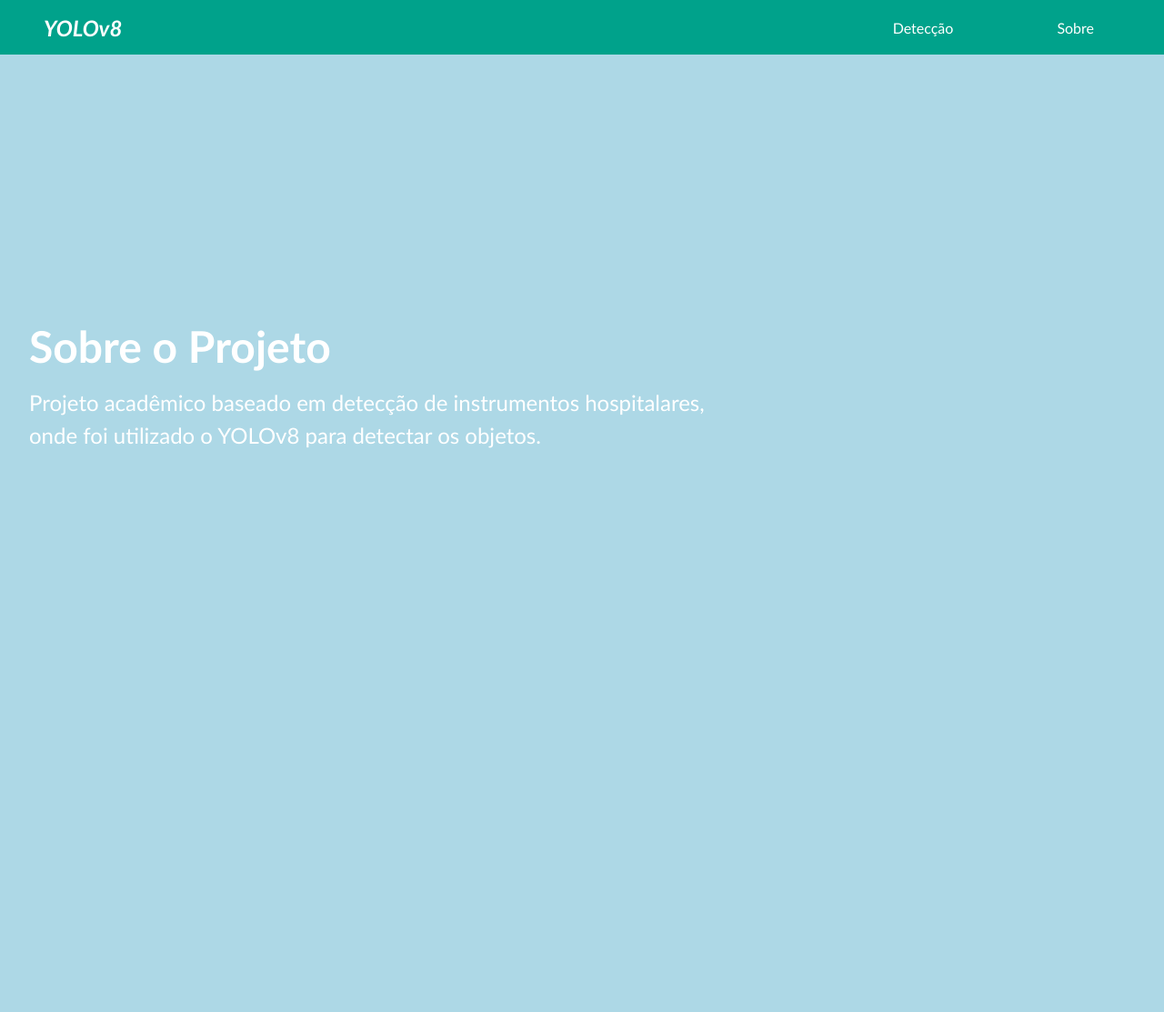
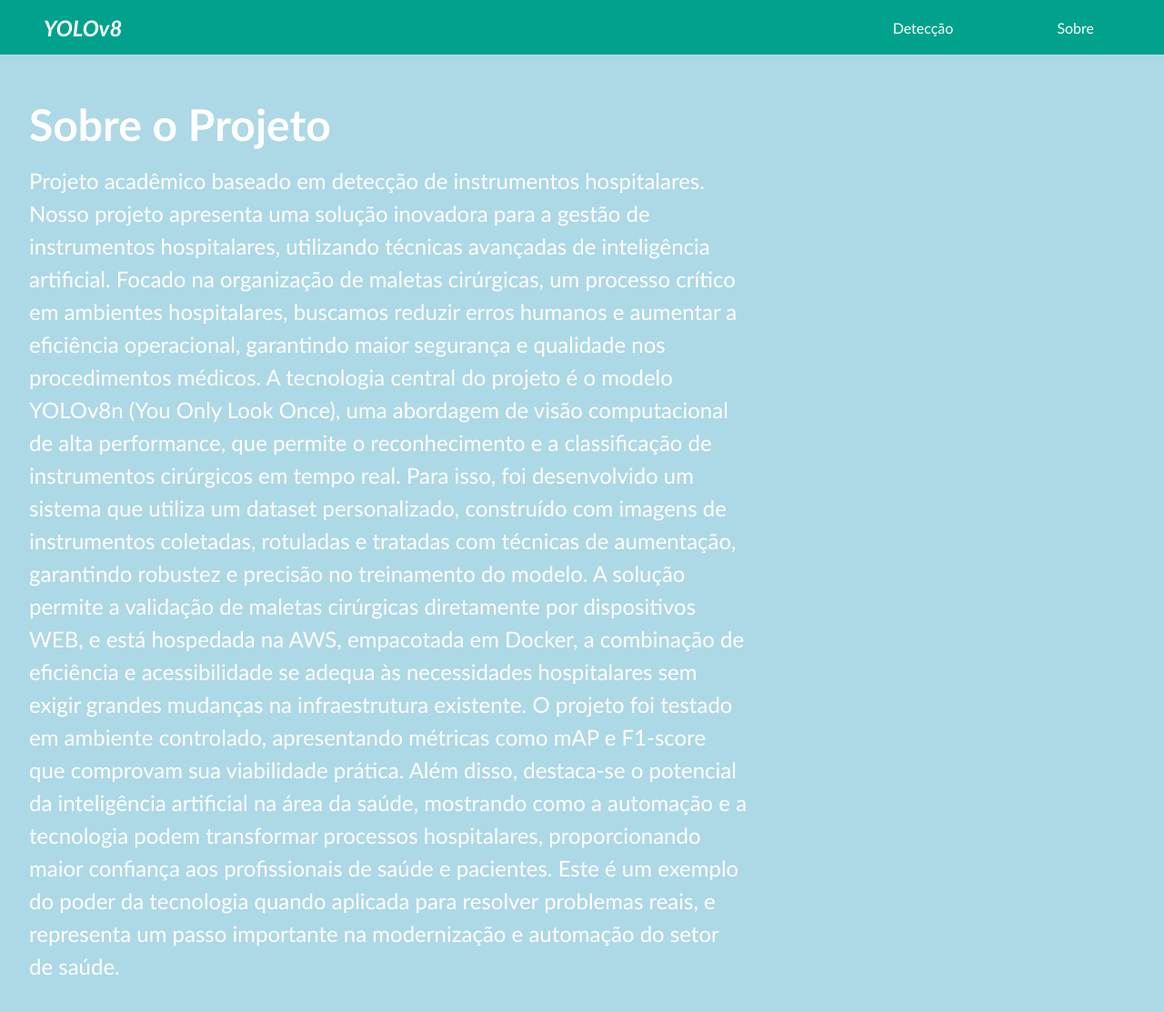
Before and after one commit to GLTG-Gustavo-Lutkenhaus-Thiago-Gomes/frontend-yolo, a Flask app: page /sobre.html in a window 1280 px wide. Shown: the whole page at 91% size. Before the commit the page ends 493 px from the top, so only its background shows below. Run offline with Flask 3, Linux system fonts and the light colour scheme.

Commit message:
nginx fix - domain changes

```diff
--- a/templates/deteccao.html
+++ b/templates/deteccao.html
@@ -40,7 +40,7 @@
     const canvas = document.getElementById('canvas');
     const ctx = canvas.getContext('2d');
 
-    const socket = io('http://127.0.0.1:5000');
+    const socket = io('https://realtime-object-detection.xyz');
 
     navigator.mediaDevices.getUserMedia({ video: true })
         .then((stream) => {
--- a/templates/sobre.html
+++ b/templates/sobre.html
@@ -22,8 +22,26 @@
             <div class="column-left">
                 <h1>Sobre o Projeto</h1>
                 <p>
-                    Projeto acadêmico baseado em detecção de instrumentos hospitalares, onde foi utilizado o YOLOv8
-                    para detectar os objetos.
+                    Projeto acadêmico baseado em detecção de instrumentos hospitalares.
+
+                    Nosso projeto apresenta uma solução inovadora para a gestão de instrumentos hospitalares, utilizando
+                    técnicas avançadas de inteligência artificial. Focado na organização de maletas cirúrgicas, um
+                    processo crítico em ambientes hospitalares, buscamos reduzir erros humanos e aumentar a eficiência
+                    operacional, garantindo maior segurança e qualidade nos procedimentos médicos.
+                    A tecnologia central do projeto é o modelo YOLOv8n (You Only Look Once), uma abordagem de visão
+                    computacional de alta performance, que permite o reconhecimento e a classificação de instrumentos
+                    cirúrgicos em tempo real. Para isso, foi desenvolvido um sistema que utiliza um dataset
+                    personalizado, construído com imagens de instrumentos coletadas, rotuladas e tratadas com técnicas
+                    de aumentação, garantindo robustez e precisão no treinamento do modelo.
+                    A solução permite a validação de maletas cirúrgicas diretamente por dispositivos WEB, e está
+                    hospedada na AWS, empacotada em Docker, a combinação de eficiência e acessibilidade se adequa às
+                    necessidades hospitalares sem exigir grandes mudanças na infraestrutura existente.
+                    O projeto foi testado em ambiente controlado, apresentando métricas como mAP e F1-score que
+                    comprovam sua viabilidade prática. Além disso, destaca-se o potencial da inteligência artificial na
+                    área da saúde, mostrando como a automação e a tecnologia podem transformar processos hospitalares,
+                    proporcionando maior confiança aos profissionais de saúde e pacientes.
+                    Este é um exemplo do poder da tecnologia quando aplicada para resolver problemas reais, e representa
+                    um passo importante na modernização e automação do setor de saúde.
                 </p>
             </div>
         </div>
```
